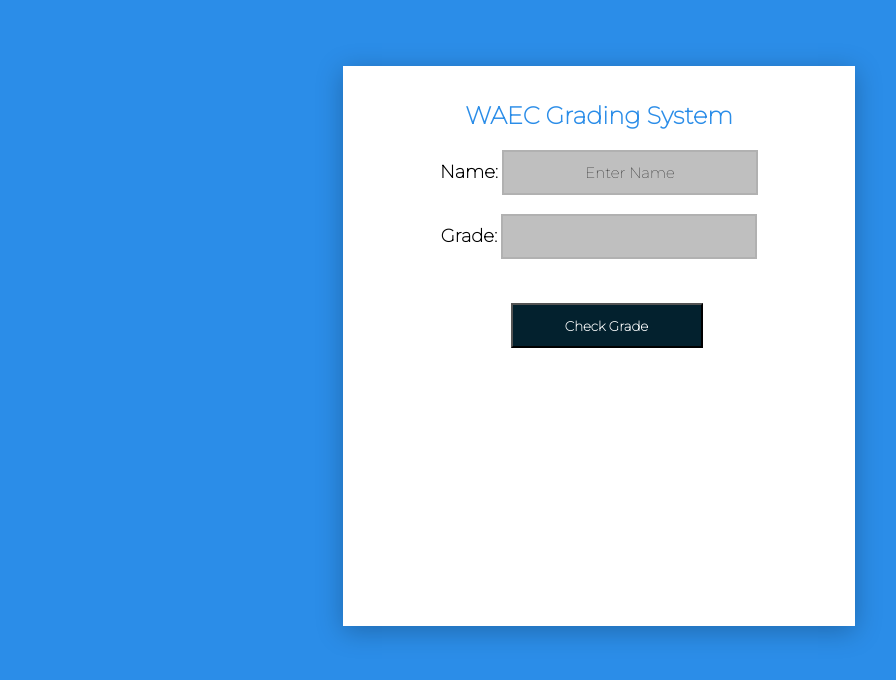
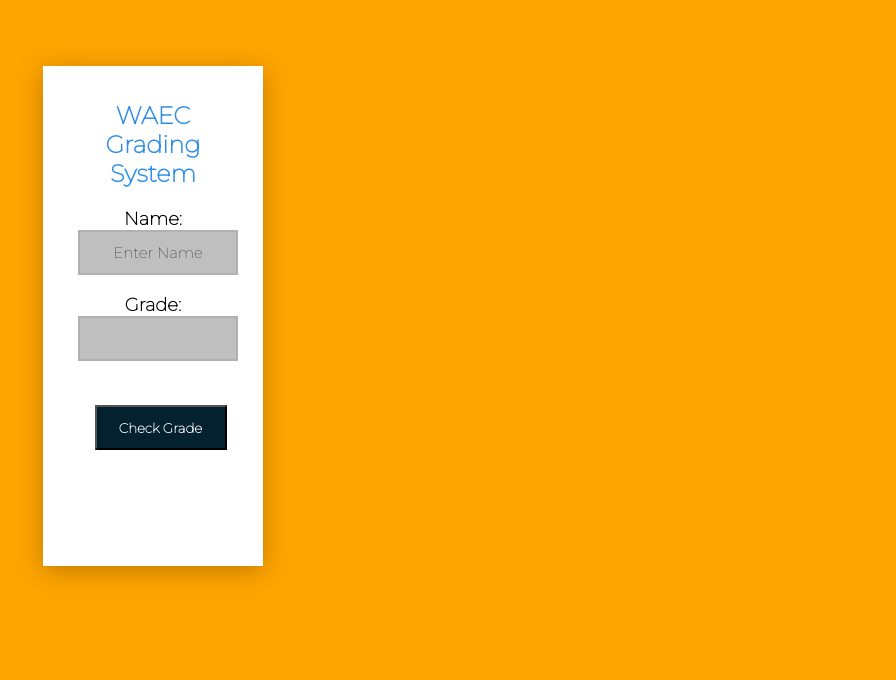
Before and after one commit to Darkeh1807/waecgradingform., a plain HTML site: page index.html in a window 1280 px wide. Shown: the whole page, without its empty margins (7-903 px from the left). Drawn offline with Linux system fonts and the light colour scheme.

Commit message:
responsiveness worked on

```diff
--- a/main.js
+++ b/main.js
@@ -28,4 +28,5 @@
    }
 
 
+
 })
--- a/style.css
+++ b/style.css
@@ -28,7 +28,7 @@
     color:  rgb(43, 141, 232);
     font-size: 24px;
     margin-bottom: 20px;
-    font-weight: bold;
+    font-weight: bolder;
 }
 
 form{
@@ -79,8 +79,8 @@
         background-color: rgb(43, 141, 232);
     }
     .waecForm{
-        margin-left: 20px;
-        width: 360px;
+        margin-left: 30px;
+        width: 220px;
         height: 500px;
     }
     input{
@@ -90,3 +90,21 @@
         width: 132px;
     }
 }
+
+@media screen and (min-width:480px) {
+    body{
+        background-color: orange;
+    }
+    .waecForm{
+        margin-left: 50px;
+           max-width: 220px;
+       height: 500px;
+    }
+
+     input{
+        width: 160px;
+    }
+    button{
+        width: 132px;
+    }
+}
```
